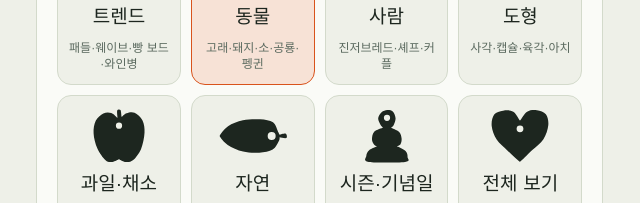
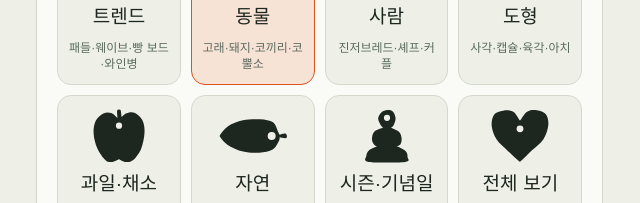
Before and after one commit to ibindol/cutting-board, a plain HTML site: page index.html in a window 1280 px wide. Shown: the part 2056-2259 px from the top of the page, 0-640 px from the left. Drawn offline with Linux system fonts and the light colour scheme; a web font is replaced by a local one.

Commit message:
동물 테마 20종으로 확장 (코끼리, 코뿔소, 하마, 부엉이, 여우)
Co-Authored-By: Claude Opus 5.5 <noreply@anthropic.com>

```diff
--- a/index.html
+++ b/index.html
@@ -606,6 +606,16 @@ var SHAPES={
   [0,.26,1],[.1,.22],[.14,.08],[.26,0],[.38,.06],[.42,.22],[.38,.4],[.6,.42],[.8,.36],[1,.2,1],[.98,.5],[.9,.78],[.7,.96],[.4,1],[.2,.9],[.14,.68],[.2,.5],[.14,.38],[.08,.34],[0,.34,1]]},
  penguin:{th:'animal',name:'펭귄',a:.8,noflip:1,hole:[.5,.14],safe:[.28,.42,.72,.86],pts:[
   [.5,0],[.7,.06],[.76,.22],[.8,.4],[.98,.56],[.94,.62],[.82,.58],[.84,.82],[.76,.94],[.8,1],[.2,1],[.24,.94],[.16,.82],[.18,.58],[.06,.62],[.02,.56],[.2,.4],[.24,.22],[.3,.06]]},
+ elephant:{th:'animal',name:'코끼리',a:1.35,hole:[.16,.24],safe:[.4,.2,.9,.7],pts:[
+  [.08,.1],[.18,.02],[.32,0],[.44,.06],[.64,.04],[.84,.08],[.95,.2],[.98,.3],[1,.36,1],[.98,.44],[.97,.62],[.95,1,1],[.81,1,1],[.79,.82],[.55,.83],[.53,1,1],[.39,1,1],[.37,.76],[.24,.66],[.2,.82],[.21,.97],[.13,1],[.08,.9],[.07,.7],[0,.46],[.02,.24]]},
+ rhino:{th:'animal',name:'코뿔소',a:1.6,hole:[.2,.42],safe:[.38,.26,.88,.76],pts:[
+  [0,.52],[.03,.36],[.08,0,1],[.14,.26],[.22,.24],[.28,.04,1],[.33,.22],[.5,.12],[.8,.12],[.95,.22],[1,.4],[.98,.66],[.96,1,1],[.83,1,1],[.81,.84],[.55,.86],[.53,1,1],[.4,1,1],[.38,.84],[.26,.8],[.14,.74],[.04,.68]]},
+ hippo:{th:'animal',name:'하마',a:1.5,hole:[.21,.3],safe:[.38,.26,.88,.76],pts:[
+  [0,.3],[.04,.14],[.12,.12],[.14,.02],[.2,0],[.24,.08],[.28,.04],[.32,0],[.36,.06],[.4,.16],[.7,.1],[.92,.18],[1,.4],[.98,.64],[.96,1,1],[.84,1,1],[.82,.86],[.5,.88],[.48,1,1],[.36,1,1],[.34,.84],[.2,.8],[.04,.74],[0,.56]]},
+ owl:{th:'animal',name:'부엉이',a:.85,noflip:1,hole:[.5,.24],safe:[.2,.5,.8,.86],pts:[
+  [.12,0,1],[.3,.14],[.5,.12],[.7,.14],[.88,0,1],[.9,.26],[.92,.42],[1,.56],[.98,.74],[.9,.86],[.74,.93],[.67,1,1],[.58,.93],[.42,.93],[.33,1,1],[.26,.93],[.1,.86],[.02,.74],[0,.56],[.08,.42],[.1,.26]]},
+ fox:{th:'animal',name:'여우',a:1.1,noflip:1,hole:[.5,.3],safe:[.25,.38,.75,.62],pts:[
+  [0,0,1],[.26,.18],[.5,.16],[.74,.18],[1,0,1],[.96,.34],[1,.56],[.86,.66],[.62,.86],[.5,1,1],[.38,.86],[.14,.66],[0,.56],[.04,.34]]},
  couple:{th:'people',name:'커플',a:1.4,hole:[.33,.2],safe:[.16,.72,.84,.95],pts:[
   [0,1,1],[.02,.8],[.08,.68],[.2,.62],[.27,.6,1],[.22,.5],[.19,.28],[.25,.1],[.34,.04],[.42,.1],[.47,.26],[.45,.46],[.5,.54,1],[.55,.46],[.53,.26],[.58,.1],[.66,.04],[.75,.1],[.81,.28],[.78,.5],[.73,.6,1],[.8,.62],[.92,.68],[.98,.8],[1,1,1]]},
  pineapple:{th:'food',name:'파인애플',a:.7,noflip:1,hole:[.5,.42],safe:[.2,.55,.8,.86],pts:[
@@ -626,7 +636,7 @@ var SHAPES={
   [0,.32,1],[.4,.32,1],[.28,.2],[.2,.06],[.3,0],[.44,.12],[.5,.22,1],[.56,.12],[.7,0],[.8,.06],[.72,.2],[.6,.32,1],[1,.32,1],[1,1,1],[0,1,1]]}
 };
 var INFO={paddle:['썰기·서빙','가장 많이 쓰는 기본 손잡이 도마예요. 손잡이 구멍으로 걸어 두기 좋아요.'],round:['서빙·피자','원형 몸통에 긴 손잡이가 달려 피자 필(피자 삽)로도 써요.'],liveedge:['서빙','나무 바깥쪽 자연 곡선을 살린 스타일로 요즘 가장 인기예요.'],pebble:['썰기·서빙','모서리 없이 둥근 조약돌 모양이라 손에 걸리지 않아요.'],tray:['서빙','양쪽 손잡이 구멍으로 음식을 담아 옮기기 쉬워요.'],heart:['선물·서빙','기념일·집들이 선물로 꾸준히 인기예요.'],toast:['서빙·아이','토스트·샌드위치 서빙에 딱 맞는 식빵 모양이에요.'],wave:['썰기·서빙','긴 쪽이 물결치는 웨이브 도마로 국내에서 인기 있는 디자인이에요.'],bread:['빵·서빙','바게트·식빵을 통째로 올리는 길고 좁은 빵 보드예요.'],wine:['서빙·선물','와인 안주·치즈를 올리는 와인병 모양 보드예요.'],cheese:['서빙','구멍 뚫린 치즈 조각 모양 치즈 보드예요. 구멍도 재단선이에요.'],
-whale:['썰기·서빙','사각형에 가까워 자투리가 적은 인기 동물 도마예요.'],fish:['서빙','회·생선 요리 서빙에 잘 어울려요.'],pig:['썰기·서빙','정육 도마의 대표 모양이에요. 고기 손질용으로 인기예요.'],cat:['아이·선물','고양이 얼굴 모양. 반려묘 가족 선물로 좋아요.'],bear:['아이·선물','둥근 곰 얼굴. 아이 간식 접시로 좋아요.'],bird:['서빙','작은 새 모양 서빙 보드예요.'],dog:['아이·선물','귀가 처진 강아지 얼굴이에요.'],rabbit:['아이·선물','긴 귀 토끼. 귀 부분은 얇아서 천천히 잘라 주세요.'],chicken:['서빙','치킨·바비큐 서빙에 어울리는 닭 모양이에요.'],turtle:['아이·서빙','등껍질 부분이 넓어서 쓰기 편해요.'],cow:['썰기·서빙','스테이크·고기 서빙에 어울리는 소 모양이에요.'],sitcat:['장식·선물','앉아 있는 고양이 옆모습. 세로로 긴 모양이에요.'],dino:['아이','목이 긴 공룡. 아이 간식 보드로 인기예요.'],duck:['아이·서빙','통통한 오리 모양 보드예요.'],penguin:['아이·선물','통통한 펭귄. 세로로 긴 모양이에요.'],
+whale:['썰기·서빙','사각형에 가까워 자투리가 적은 인기 동물 도마예요.'],fish:['서빙','회·생선 요리 서빙에 잘 어울려요.'],pig:['썰기·서빙','정육 도마의 대표 모양이에요. 고기 손질용으로 인기예요.'],cat:['아이·선물','고양이 얼굴 모양. 반려묘 가족 선물로 좋아요.'],bear:['아이·선물','둥근 곰 얼굴. 아이 간식 접시로 좋아요.'],bird:['서빙','작은 새 모양 서빙 보드예요.'],dog:['아이·선물','귀가 처진 강아지 얼굴이에요.'],rabbit:['아이·선물','긴 귀 토끼. 귀 부분은 얇아서 천천히 잘라 주세요.'],chicken:['서빙','치킨·바비큐 서빙에 어울리는 닭 모양이에요.'],turtle:['아이·서빙','등껍질 부분이 넓어서 쓰기 편해요.'],cow:['썰기·서빙','스테이크·고기 서빙에 어울리는 소 모양이에요.'],sitcat:['장식·선물','앉아 있는 고양이 옆모습. 세로로 긴 모양이에요.'],dino:['아이','목이 긴 공룡. 아이 간식 보드로 인기예요.'],elephant:['아이·서빙','코를 늘어뜨린 코끼리 옆모습이에요.'],rhino:['썰기·서빙','큰 뿔이 특징인 코뿔소. 몸통이 넓어 쓰기 편해요.'],hippo:['썰기·서빙','네모난 몸통이라 자투리가 적은 하마예요.'],owl:['장식·선물','귀깃이 쫑긋한 부엉이. 세로형이에요.'],fox:['아이·선물','뾰족한 귀와 턱의 여우 얼굴이에요.'],duck:['아이·서빙','통통한 오리 모양 보드예요.'],penguin:['아이·선물','통통한 펭귄. 세로로 긴 모양이에요.'],
 ginger:['아이·시즌','진저브레드 쿠키 모양. 크리스마스에 인기예요.'],face:['장식·선물','올림머리 얼굴 실루엣이에요.'],bust:['장식','사람 상반신 실루엣이에요.'],hand:['장식·선물','손바닥 모양. 손가락이 얇아 장식용으로 추천해요.'],chef:['서빙·선물','셰프 모자. 요리 좋아하는 분께 선물하기 좋아요.'],foot:['장식','발바닥 모양이에요.'],pigtail:['아이·선물','양갈래 머리 아이 얼굴이에요.'],couple:['선물','나란히 선 두 사람. 결혼·커플 선물로 좋아요.'],
 rect:['썰기','가장 기본 모양으로 자투리가 거의 없어요.'],capsule:['썰기·서빙','양 끝이 둥근 캡슐형이에요.'],oval:['서빙','부드러운 타원형이에요.'],hex:['서빙·캠핑','육각 플레이트. 캠핑 플레이팅에 인기예요.'],oct:['썰기·서빙','네 모서리를 잘라낸 팔각형이에요.'],arch:['서빙','위가 둥근 아치(창문) 모양이에요.'],teardrop:['서빙','한쪽이 뾰족한 물방울 모양이에요.'],diamond:['서빙','마름모. 멋있지만 자투리가 많아요.'],tri:['서빙','둥근 삼각형. 피자 조각 느낌이에요.'],
 apple:['아이·서빙','꼭지까지 살린 사과 모양이에요.'],pear:['서빙','세로로 긴 배 모양이에요.'],lemon:['서빙','레몬 모양. 과일·칵테일 서빙에 좋아요.'],strawberry:['아이','꼭지 잎이 들쭉날쭉한 딸기예요.'],melon:['서빙','반달 모양 수박 조각. 자투리가 적어요.'],mushroom:['아이·서빙','갓이 넓은 버섯 모양이에요.'],pineapple:['서빙','잎이 뾰족한 파인애플이에요.'],avocado:['서빙','브런치 서빙에 어울리는 아보카도예요.'],
@@ -638,7 +648,7 @@ function difficulty(k){var sh=SHAPES[k];if(!sh.pts){return {flower:2,sun:2,star:
 var DIFF=['','쉬움','보통','어려움'];
 var THEMES=[
  {id:'trend',name:'트렌드',desc:'패들·웨이브·빵 보드·와인병',icon:'paddle'},
- {id:'animal',name:'동물',desc:'고래·돼지·소·공룡·펭귄',icon:'whale'},
+ {id:'animal',name:'동물',desc:'고래·돼지·코끼리·코뿔소',icon:'whale'},
  {id:'people',name:'사람',desc:'진저브레드·셰프·커플',icon:'ginger'},
  {id:'shape',name:'도형',desc:'사각·캡슐·육각·아치',icon:'hex'},
  {id:'food',name:'과일·채소',desc:'사과·파인애플·아보카도',icon:'apple'},
```
Also changed, not shown: src/page.html (+12 -2 lines).
